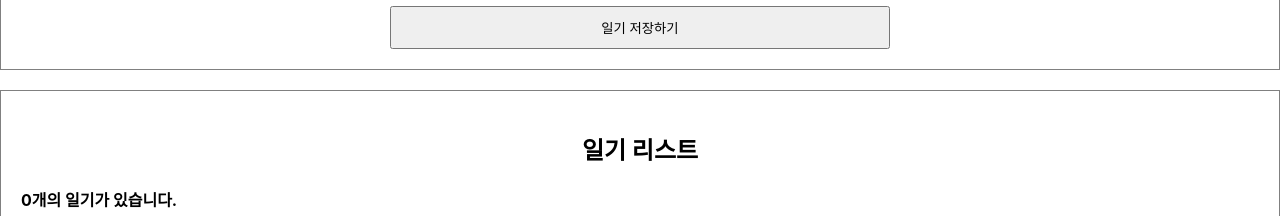
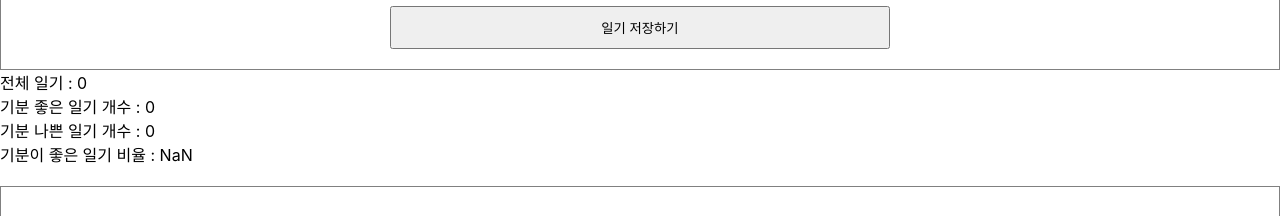
Before and after one commit to altmit/Simple_emotion_diary, a React (Create React App) app: page / in a window 1280 px wide. Shown: the part 404-620 px from the top of the page. Built offline with nearby package versions, Linux system fonts and the light colour scheme; no server answers.

Commit message:
[feat] 감정 일기의 감정의 개수, 비율을 출력하는 부분을 추가 했으며 useMemo를 활용 하였습니다

```diff
--- a/src/App.js
+++ b/src/App.js
@@ -1,9 +1,8 @@
-import { useEffect, useRef, useState } from "react";
+import { useEffect, useMemo, useRef, useState } from "react";
 import "./App.css";
 import DiaryEditor from "./DiaryEditor";
 import DiaryList from "./DiaryList";
 
-// https://jsonplaceholder.typicode.com/comments
 const App = () => {
   const [data, setData] = useState([]);
   const dataId = useRef(0);
@@ -54,9 +53,24 @@
     );
   };
 
+  const getDiaryAnalysis = useMemo(() => {
+    console.log("일기 분석 시작");
+
+    const goodCount = data.filter((e) => e.emotion >= 3).length;
+    const badCount = data.length - goodCount;
+    const goodRatio = (goodCount / data.length) * 100;
+    return { goodCount, badCount, goodRatio };
+  }, [data.length]);
+
+  const { goodCount, badCount, goodRatio } = getDiaryAnalysis;
+
   return (
     <div className="App">
       <DiaryEditor onCreate={onCreate} />
+      <div>전체 일기 : {data.length} </div>
+      <div>기분 좋은 일기 개수 : {goodCount}</div>
+      <div>기분 나쁜 일기 개수 : {badCount}</div>
+      <div>기분이 좋은 일기 비율 : {goodRatio}</div>
       <DiaryList onEdit={onEdit} onRemove={onRemove} diaryList={data} />
     </div>
   );
```
